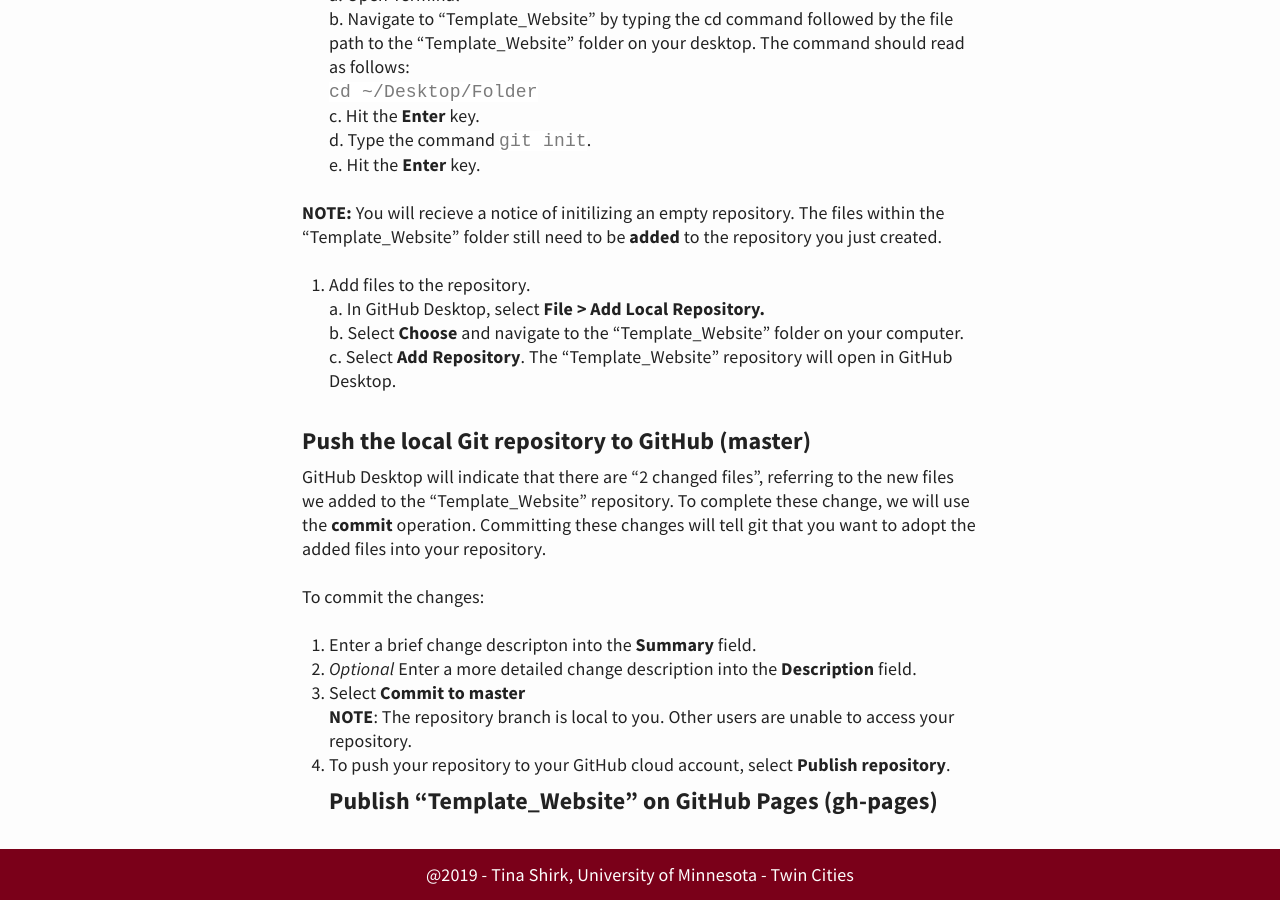
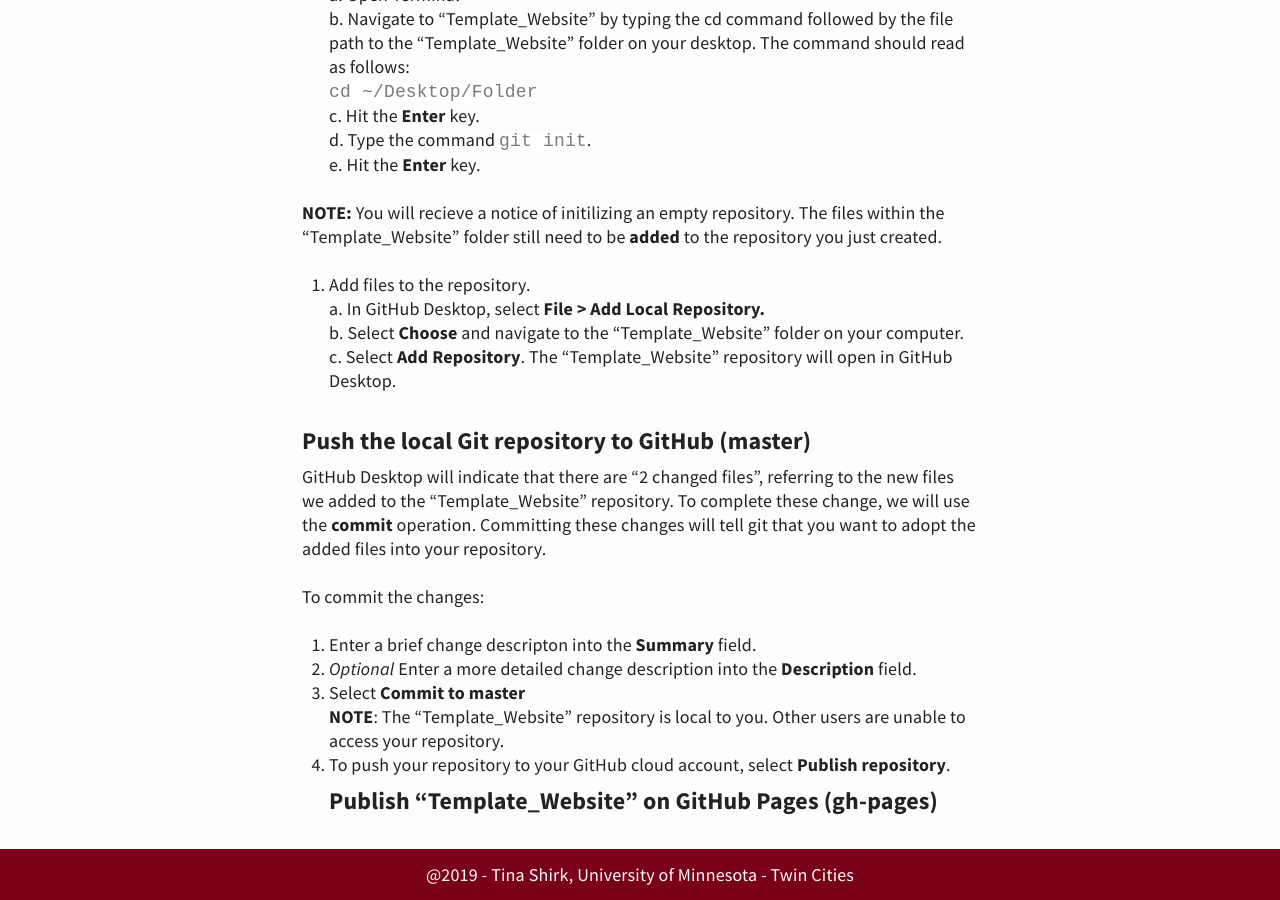
Before and after one commit to kristinashirk/digital-tech, a Jekyll site: the page built from _posts/2019-09-02-git and GitHub.md, in a window 1280 px wide and 900 px high, scrolled down 2154 px. Built offline with Jekyll 4.4.1, drawn with Linux system fonts in a browser that asks for light colours.

Commit message:
Pushing repo instructions

```diff
--- a/_posts/2019-09-02-git and GitHub.md
+++ b/_posts/2019-09-02-git and GitHub.md
@@ -67,6 +67,6 @@ To commit the changes:
 1. Enter a brief change descripton into the **Summary** field.
 2. *Optional* Enter a more detailed change description into the **Description** field.
 3. Select **Commit to master**
-**NOTE**: The repository branch is local to you. Other users are unable to access your repository.
+**NOTE**: The "Template_Website" repository is local to you. Other users are unable to access your repository.
 4. To push your repository to your GitHub cloud account, select **Publish repository**.
 ### Publish "Template_Website" on GitHub Pages (gh-pages)
```
